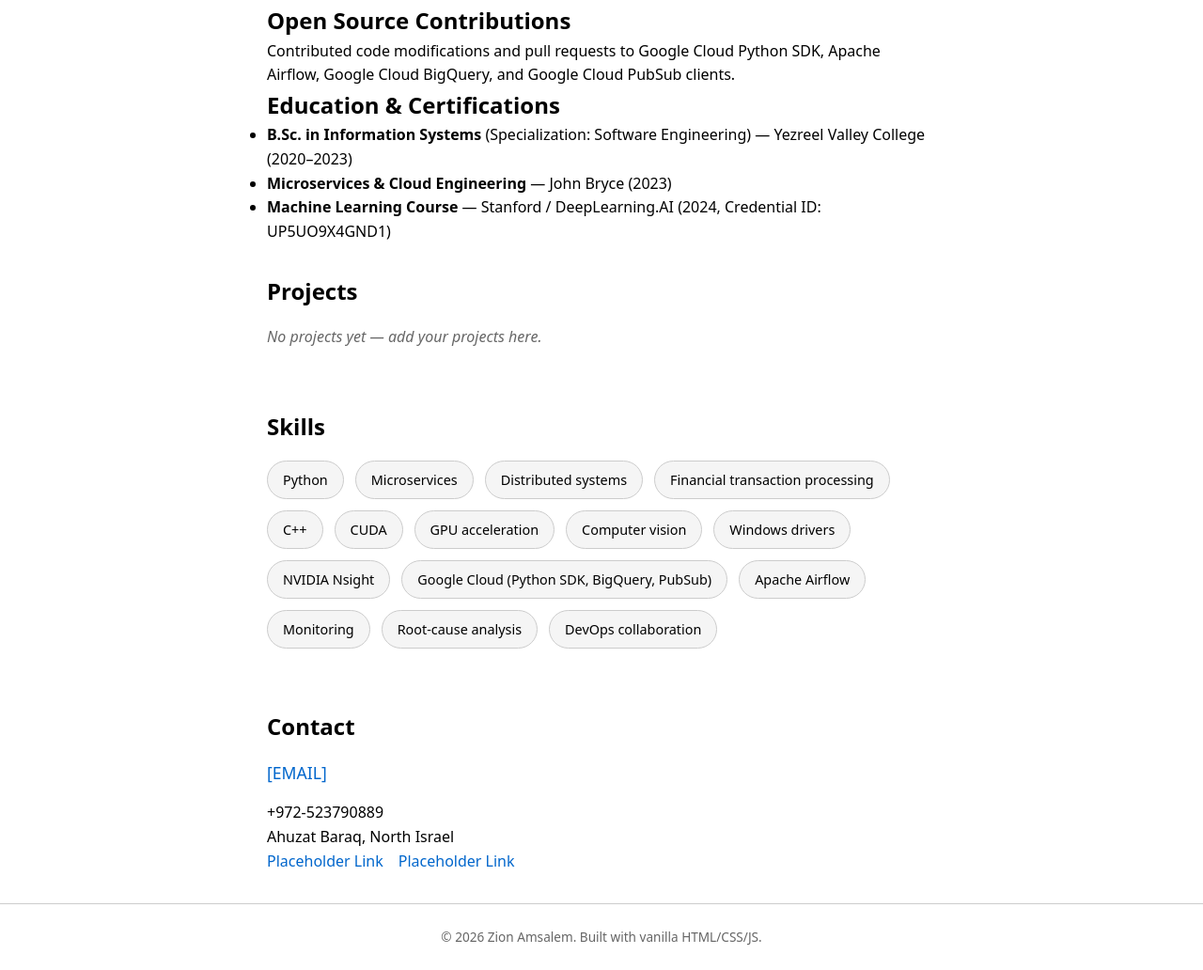
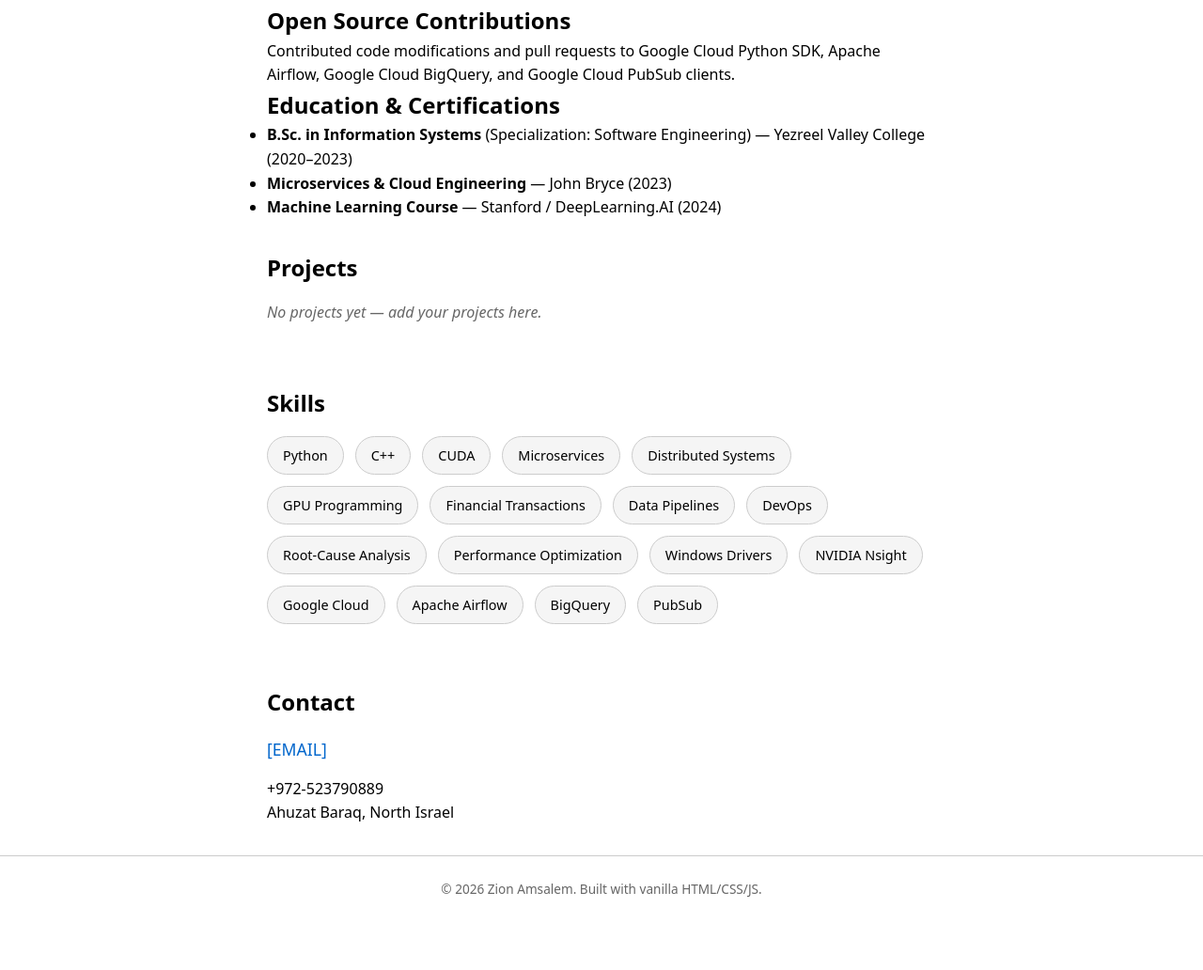
Before and after one commit to xionams/zc_assistant_0, a plain HTML site: page index.html in a window 1280 px wide. Shown: the part 1516-2548 px from the top of the page at 94% size. After the commit the page ends 2497 px from the top, so only its background shows below. Drawn offline with Linux system fonts and the light colour scheme.

Commit message:
Update homepage with Zion Amsalem's real resume data and photo

```diff
--- a/index.html
+++ b/index.html
@@ -33,7 +33,7 @@
 
     <section id="about" class="about">
       <h2>About Me</h2>
-      <p>Backend Software Developer with 4+ years of experience building and debugging production services. Proficient in Python-based microservices, distributed architectures, high-volume financial transaction processing and low-level performance optimization. Active contributor to open-source products and always searching for improvement.</p>
+      <p>Backend Software Developer with 4+ years of experience building and debugging production services. Proficient in Python-based microservices, distributed architectures, high-volume financial transaction processing and low-level performance optimization. Active contributor to open-source products.</p>
     </section>
 
     <section id="resume" class="resume">
@@ -79,7 +79,7 @@
       <ul class="education-list">
         <li><strong>B.Sc. in Information Systems</strong> (Specialization: Software Engineering) &mdash; Yezreel Valley College (2020&ndash;2023)</li>
         <li><strong>Microservices &amp; Cloud Engineering</strong> &mdash; John Bryce (2023)</li>
-        <li><strong>Machine Learning Course</strong> &mdash; Stanford / DeepLearning.AI (2024, Credential ID: UP5UO9X4GND1)</li>
+        <li><strong>Machine Learning Course</strong> &mdash; Stanford / DeepLearning.AI (2024)</li>
       </ul>
     </section>
 
@@ -94,20 +94,22 @@
       <h2>Skills</h2>
       <ul class="skills-list">
         <li>Python</li>
-        <li>Microservices</li>
-        <li>Distributed systems</li>
-        <li>Financial transaction processing</li>
         <li>C++</li>
         <li>CUDA</li>
-        <li>GPU acceleration</li>
-        <li>Computer vision</li>
-        <li>Windows drivers</li>
+        <li>Microservices</li>
+        <li>Distributed Systems</li>
+        <li>GPU Programming</li>
+        <li>Financial Transactions</li>
+        <li>Data Pipelines</li>
+        <li>DevOps</li>
+        <li>Root-Cause Analysis</li>
+        <li>Performance Optimization</li>
+        <li>Windows Drivers</li>
         <li>NVIDIA Nsight</li>
-        <li>Google Cloud (Python SDK, BigQuery, PubSub)</li>
+        <li>Google Cloud</li>
         <li>Apache Airflow</li>
-        <li>Monitoring</li>
-        <li>Root-cause analysis</li>
-        <li>DevOps collaboration</li>
+        <li>BigQuery</li>
+        <li>PubSub</li>
       </ul>
     </section>
 
@@ -116,10 +118,7 @@
       <p class="contact-email">[EMAIL]</p>
       <p class="contact-phone">+972-523790889</p>
       <p class="contact-location">Ahuzat Baraq, North Israel</p>
-      <div class="contact-links">
-        <a href="#" class="contact-link">Placeholder Link</a>
-        <a href="#" class="contact-link">Placeholder Link</a>
-      </div>
+      <div class="contact-links"></div>
     </section>
   </main>
 
```
Also changed, not shown: assets/photo.jpg (added).
